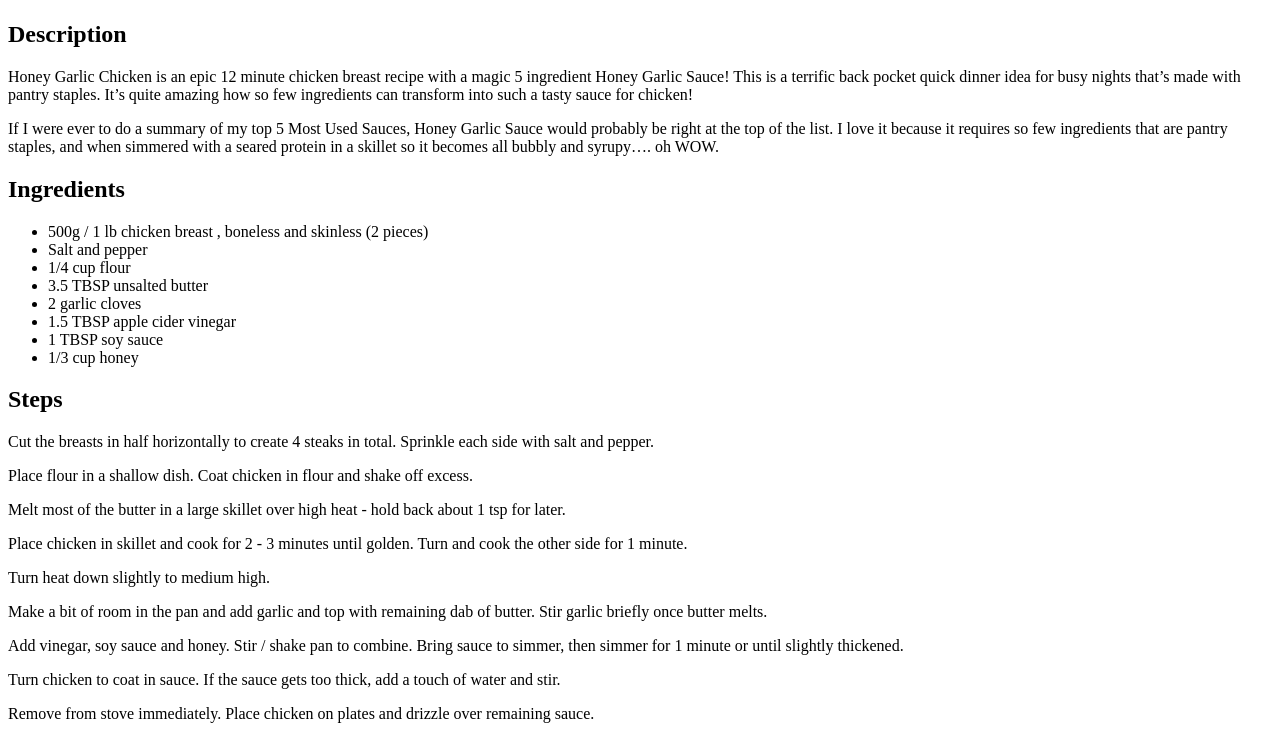
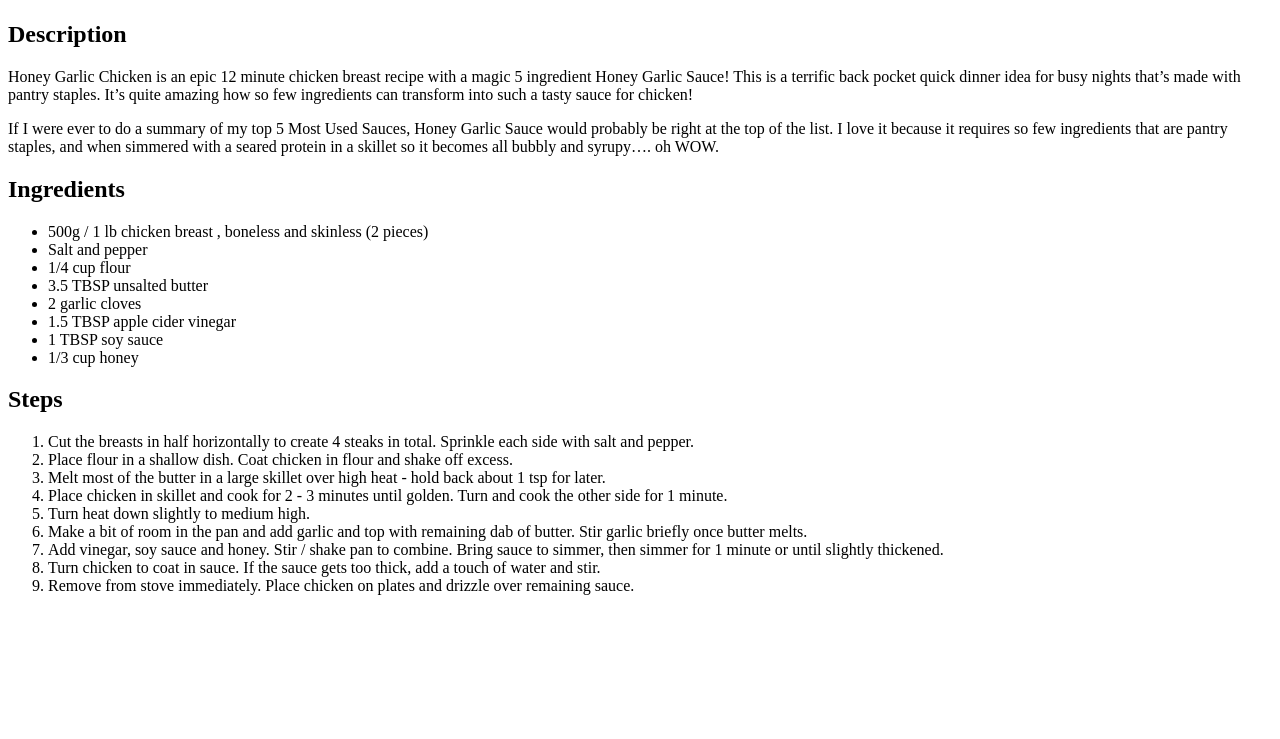
Before and after one commit to sstalbin/odin-recipes, a plain HTML site: page recipes/honey_garlic_chicken.html in a window 1280 px wide. Shown: the part 383-1122 px from the top of the page. After the commit the page ends 994 px from the top, so only its background shows below. Drawn offline with Linux system fonts and the light colour scheme.

Commit message:
turn honey garlic chicken steps into ordered list

```diff
--- a/recipes/honey_garlic_chicken.html
+++ b/recipes/honey_garlic_chicken.html
@@ -22,15 +22,17 @@
             <li>1/3 cup honey</li>
         </ul>
         <h2>Steps</h2>
-        <p>Cut the breasts in half horizontally to create 4 steaks in total. Sprinkle each side with salt and pepper.</p>
-        <p>Place flour in a shallow dish. Coat chicken in flour and shake off excess.</p>
-        <p>Melt most of the butter in a large skillet over high heat - hold back about 1 tsp for later.</p>
-        <p>Place chicken in skillet and cook for 2 - 3 minutes until golden. Turn and cook the other side for 1 minute.</p>
-        <p>Turn heat down slightly to medium high.</p>
-        <p>Make a bit of room in the pan and add garlic and top with remaining dab of butter. Stir garlic briefly once butter melts.</p>
-        <p>Add vinegar, soy sauce and honey. Stir / shake pan to combine. Bring sauce to simmer, then simmer for 1 minute or until slightly thickened.</p>
-        <p>Turn chicken to coat in sauce. If the sauce gets too thick, add a touch of water and stir.</p>
-        <p>Remove from stove immediately. Place chicken on plates and drizzle over remaining sauce.</p>
+        <ol>
+            <li>Cut the breasts in half horizontally to create 4 steaks in total. Sprinkle each side with salt and pepper.</li>
+            <li>Place flour in a shallow dish. Coat chicken in flour and shake off excess.</li>
+            <li>Melt most of the butter in a large skillet over high heat - hold back about 1 tsp for later.</li>
+            <li>Place chicken in skillet and cook for 2 - 3 minutes until golden. Turn and cook the other side for 1 minute.</li>
+            <li>Turn heat down slightly to medium high.</li>
+            <li>Make a bit of room in the pan and add garlic and top with remaining dab of butter. Stir garlic briefly once butter melts.</li>
+            <li>Add vinegar, soy sauce and honey. Stir / shake pan to combine. Bring sauce to simmer, then simmer for 1 minute or until slightly thickened.</li>
+            <li>Turn chicken to coat in sauce. If the sauce gets too thick, add a touch of water and stir.</li>
+            <li>Remove from stove immediately. Place chicken on plates and drizzle over remaining sauce.</li>
+        </ol>
     </body>
 
 </html>
```
